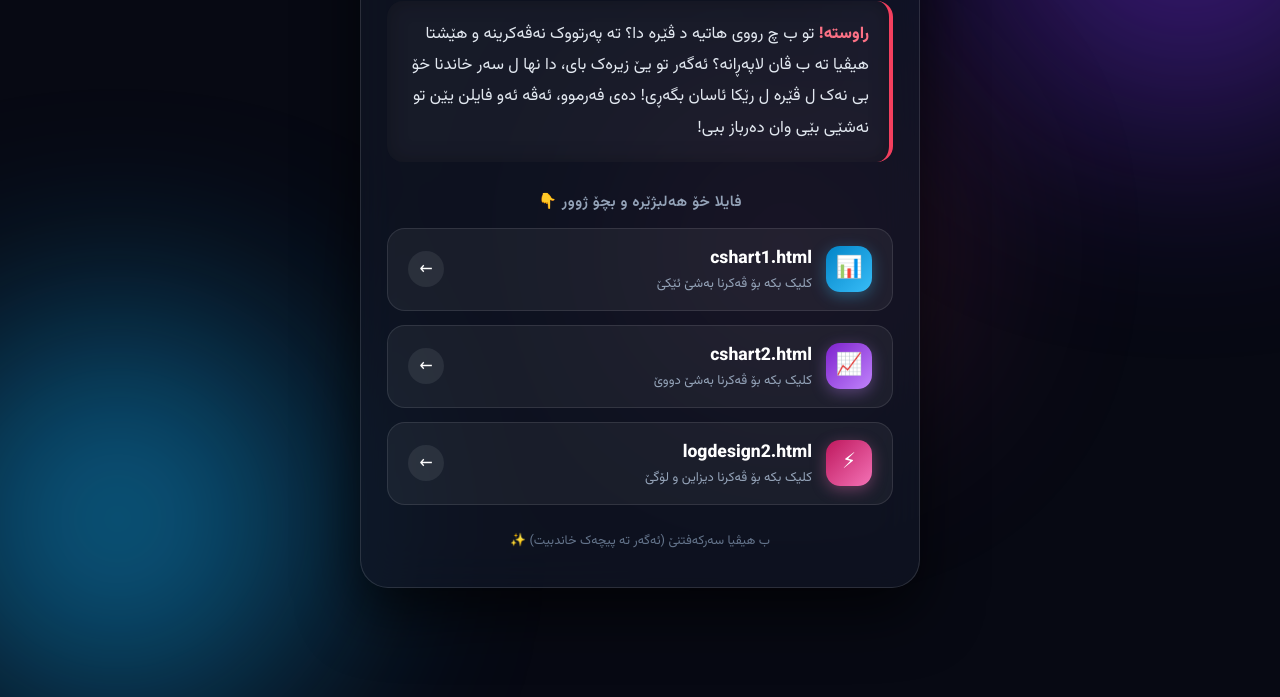
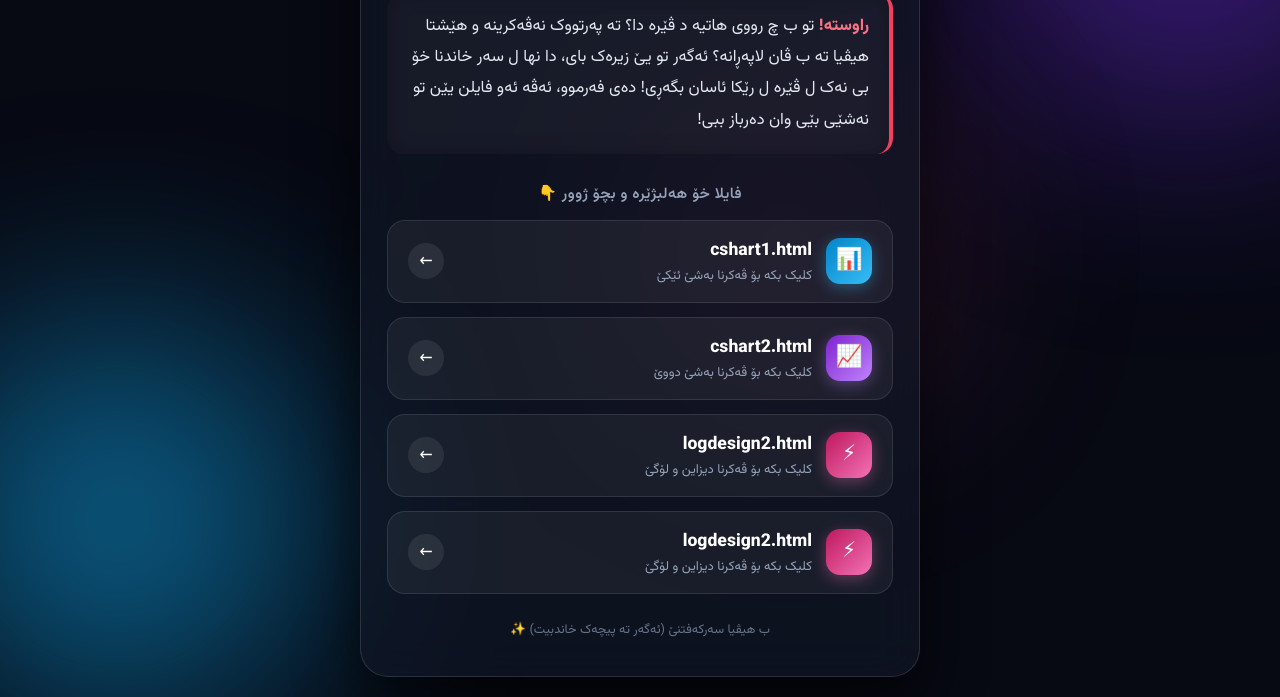
Before and after one commit to jihadzz7879-dotcom/test-quiz, a plain HTML site: page index.html in a window 1280 px wide. Shown: the part 184-881 px from the top of the page. Before the commit the page ends 800 px from the top, so only its background shows below. Drawn offline with Linux system fonts and the light colour scheme.

Commit message:
Update index.html

```diff
--- a/index.html
+++ b/index.html
@@ -319,6 +319,16 @@
                 </div>
                 <div class="arrow">←</div>
             </a>
+                        <a href="log2.html" class="file-card">
+                <div class="file-info">
+                    <div class="icon-box icon-3">⚡</div>
+                    <div class="file-text">
+                        <h3>logdesign2.html</h3>
+                        <p>کلیک بکە بۆ ڤەکرنا دیزاین و لۆگێ</p>
+                    </div>
+                </div>
+                <div class="arrow">←</div>
+            </a>
 
             <a href="logdesign2.html" class="file-card">
                 <div class="file-info">
```
